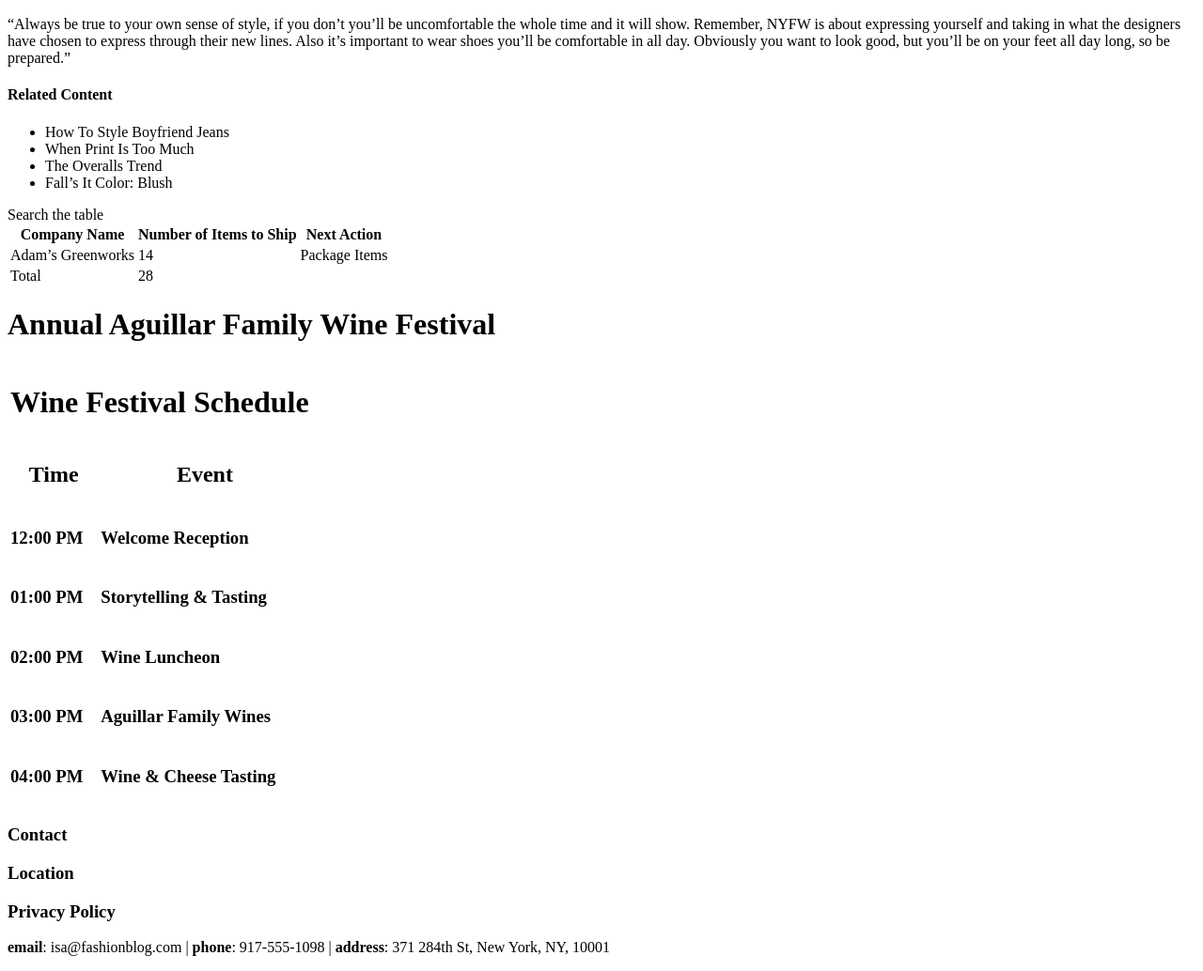
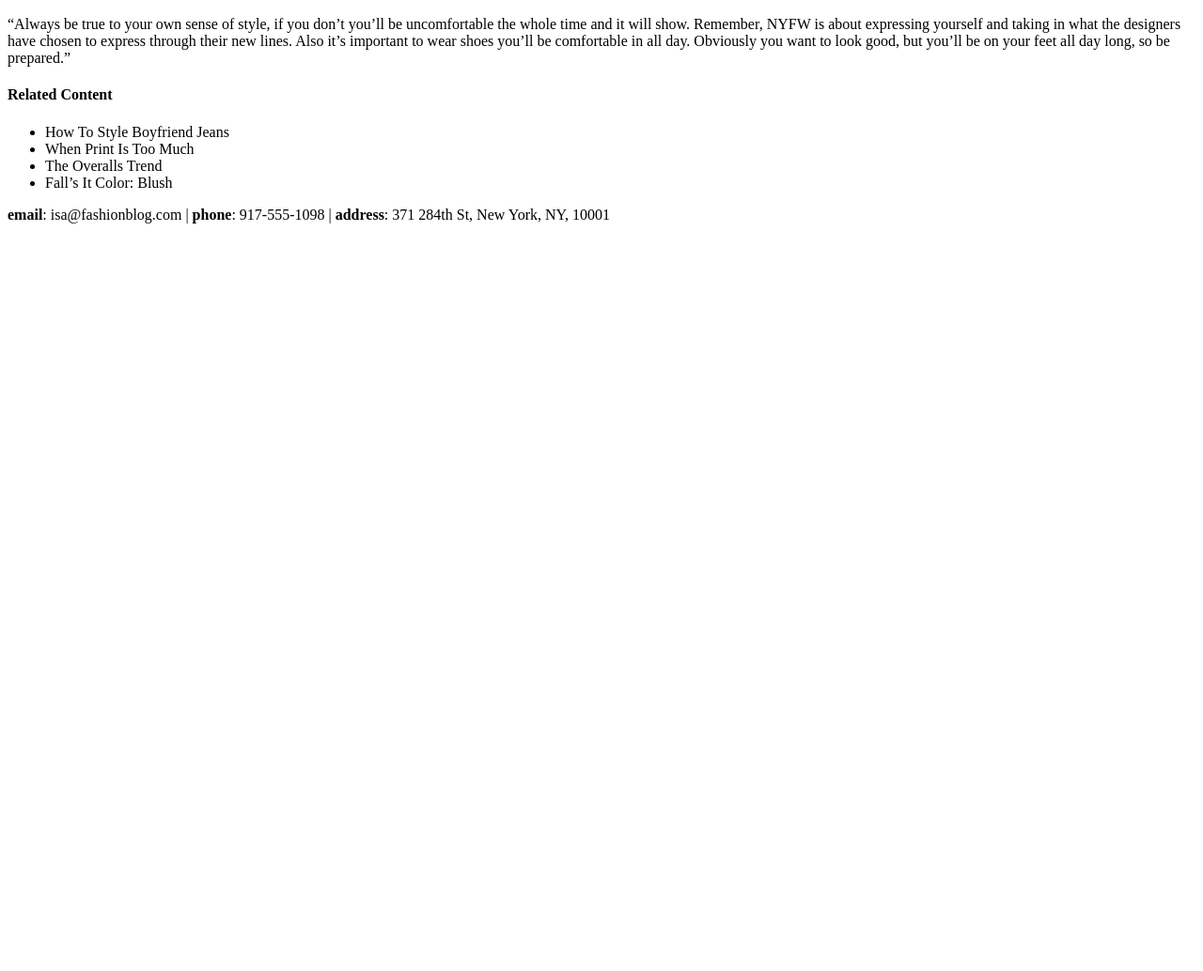
Before and after one commit to DanSam5K/Fashion-page, a plain HTML site: page index.html in a window 1280 px wide. Shown: the part 1599-2633 px from the top of the page at 94% size. After the commit the page ends 1853 px from the top, so only its background shows below. Drawn offline with Linux system fonts and the light colour scheme.

Commit message:
re organising html files to contain many pages

```diff
--- a/index.html
+++ b/index.html
@@ -23,79 +23,6 @@
       <li>The Overalls Trend</li>
       <li>Fall’s It Color: Blush</li>
     </ul>
-    <!--Adding table to the blog-->
-        <div class="search">Search the table</div>
-    <table>
-        <thead>
-            <tr>
-                <th scope="col">Company Name</th>
-                <th scope="col">Number of Items to Ship</th>
-                <th scope="col">Next Action</th>
-            </tr>
-        </thead>
-        <tbody>
-            <tr>
-                <td rowspan="2">Adam’s Greenworks</td>
-                <td rowspan="2">14</td>
-                <td rowspan="2">Package Items</td>
-            </tr>
-        </tbody>
-        <tfoot>
-            <td>Total</td>
-            <td>28</td>
-        </tfoot>
-
-    </table>
-    <!--Second Table For festival schedule-->
-    <header>
-        <h1>Annual Aguillar Family Wine Festival</h1>
-      </header>
-
-      <div class="container">
-        <table>
-          <thead>
-            <tr>
-              <th colspan="2"><h1>Wine Festival Schedule</h1></th>
-              <th></th>
-            </tr>
-            <tr>
-              <th><h2>Time</h2></th>
-              <th><h2>Event</h2></th>
-            </tr>
-         </thead>
-         <tbody>
-           <tr>
-             <td class="left"><h3>12:00 PM</h3></td>
-             <td><h3>Welcome Reception</h3></td>
-           </tr>
-           <tr>
-             <td class="left"><h3>01:00 PM</h3></td>
-             <td><h3>Storytelling & Tasting</h3></td>
-           </tr>
-           <tr>
-             <td class="left"><h3>02:00 PM</h3></td>
-             <td><h3>Wine Luncheon</h3></td>
-           </tr>
-           <tr>
-             <td class="left"><h3>03:00 PM</h3></td>
-             <td><h3>Aguillar Family Wines</h3></td>
-           </tr>
-           <tr>
-             <td class="left"><h3>04:00 PM</h3></td>
-             <td><h3>Wine & Cheese Tasting</h3></td>
-           </tr>
-         </tbody>
-
-
-        </table>
-
-      </div>
-
-      <footer>
-        <h3>Contact</h3>
-        <h3>Location</h3>
-        <h3>Privacy Policy</h3>
-      </footer>
     <div id="contact">
       <p><strong>email</strong>: isa@fashionblog.com | <strong>phone</strong>: 917-555-1098 | <strong>address</strong>: 371 284th St, New York, NY, 10001</p>
     </div>
```
Also changed, not shown: table.html (added, +64 -0 lines), form.html (added).
